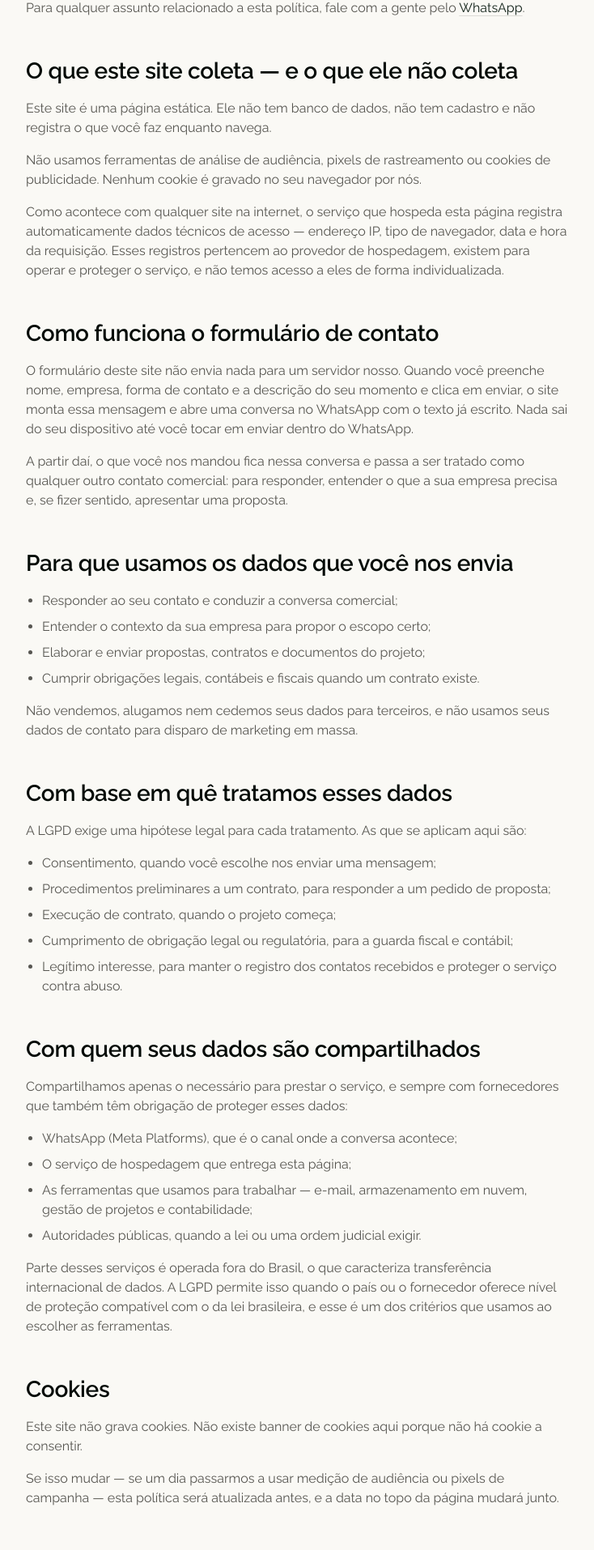
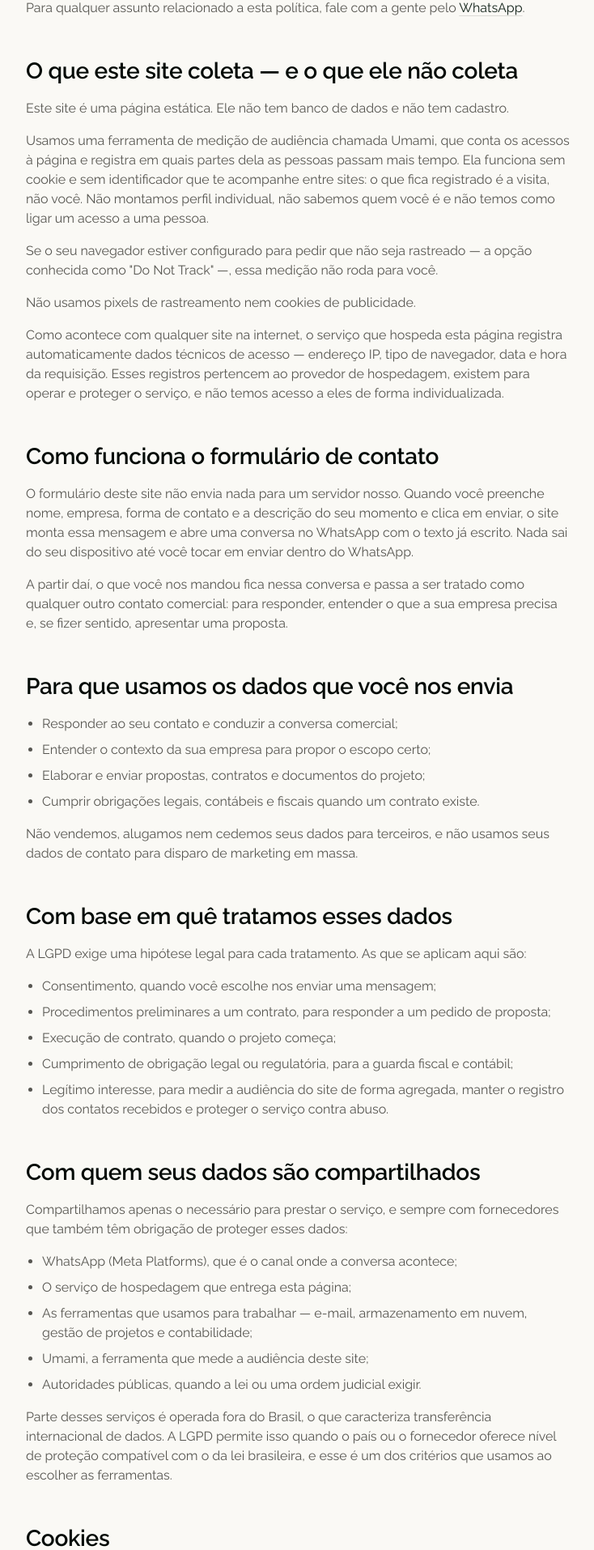
Before and after one commit to gabrielantony/tessele, a Next.js app: page /privacidade in a window 1280 px wide. Shown: the part 600-2514 px from the top of the page at 81% size, without its empty margins (272-1006 px from the left). Built offline with nearby package versions, Linux system fonts and the light colour scheme.

Commit message:
feat(analytics): turn measurement on and say so in the privacy policy

```diff
--- a/src/app/privacidade/page.tsx
+++ b/src/app/privacidade/page.tsx
@@ -19,7 +19,7 @@ import { whatsappHref } from "@/lib/whatsapp";
  * it, and so does the date below.
  */
 
-const LAST_UPDATED = "1º de setembro de 2026";
+const LAST_UPDATED = "4 de setembro de 2026";
 
 export const metadata: Metadata = {
   title: "Política de Privacidade — Tessele",
@@ -129,14 +129,27 @@ export default function PrivacyPolicy() {
 
           <Section title="O que este site coleta — e o que ele não coleta">
             <p>
-              Este site é uma página estática. Ele não tem banco de dados, não
-              tem cadastro e não registra o que você faz enquanto navega.
+              Este site é uma página estática. Ele não tem banco de dados e não
+              tem cadastro.
             </p>
 
             <p>
-              Não usamos ferramentas de análise de audiência, pixels de
-              rastreamento ou cookies de publicidade. Nenhum cookie é gravado no
-              seu navegador por nós.
+              Usamos uma ferramenta de medição de audiência chamada Umami, que
+              conta os acessos à página e registra em quais partes dela as
+              pessoas passam mais tempo. Ela funciona sem cookie e sem
+              identificador que te acompanhe entre sites: o que fica registrado
+              é a visita, não você. Não montamos perfil individual, não sabemos
+              quem você é e não temos como ligar um acesso a uma pessoa.
+            </p>
+
+            <p>
+              Se o seu navegador estiver configurado para pedir que não seja
+              rastreado — a opção conhecida como &quot;Do Not Track&quot; —, essa
+              medição não roda para você.
+            </p>
+
+            <p>
+              Não usamos pixels de rastreamento nem cookies de publicidade.
             </p>
 
             <p>
@@ -195,7 +208,7 @@ export default function PrivacyPolicy() {
                 "Procedimentos preliminares a um contrato, para responder a um pedido de proposta;",
                 "Execução de contrato, quando o projeto começa;",
                 "Cumprimento de obrigação legal ou regulatória, para a guarda fiscal e contábil;",
-                "Legítimo interesse, para manter o registro dos contatos recebidos e proteger o serviço contra abuso.",
+                "Legítimo interesse, para medir a audiência do site de forma agregada, manter o registro dos contatos recebidos e proteger o serviço contra abuso.",
               ]}
             />
           </Section>
@@ -212,6 +225,7 @@ export default function PrivacyPolicy() {
                 "WhatsApp (Meta Platforms), que é o canal onde a conversa acontece;",
                 "O serviço de hospedagem que entrega esta página;",
                 "As ferramentas que usamos para trabalhar — e-mail, armazenamento em nuvem, gestão de projetos e contabilidade;",
+                "Umami, a ferramenta que mede a audiência deste site;",
                 "Autoridades públicas, quando a lei ou uma ordem judicial exigir.",
               ]}
             />
@@ -227,14 +241,15 @@ export default function PrivacyPolicy() {
 
           <Section title="Cookies">
             <p>
-              Este site não grava cookies. Não existe banner de cookies aqui
-              porque não há cookie a consentir.
+              Este site não grava cookies. A medição de audiência descrita acima
+              foi escolhida justamente por funcionar sem eles, e é por isso que
+              não existe banner de cookies aqui: não há cookie a consentir.
             </p>
 
             <p>
-              Se isso mudar — se um dia passarmos a usar medição de audiência ou
-              pixels de campanha — esta política será atualizada antes, e a data
-              no topo da página mudará junto.
+              Se isso mudar — se um dia passarmos a usar cookies ou pixels de
+              campanha —, esta política será atualizada antes, e a data no topo
+              da página mudará junto.
             </p>
           </Section>
 
--- a/src/lib/analytics.ts
+++ b/src/lib/analytics.ts
@@ -20,10 +20,9 @@
  * measurement is true exactly while this string is empty, and
  * tests/layout/analytics.spec.mjs is what holds those two files together.
  */
-export const UMAMI_WEBSITE_ID: string = "";
+export const UMAMI_WEBSITE_ID: string = "f38cf6d2-cbbc-48e2-b712-a349c60c9848";
 
-// Umami Cloud's documented default. Phase 4 confirms the dashboard snippet:
-// a wrong script path fails silently instead of surfacing a configuration error.
+// Verbatim from the Umami Cloud dashboard snippet for this site.
 export const UMAMI_SCRIPT_SRC = "https://cloud.umami.is/script.js";
 
 /*
```
